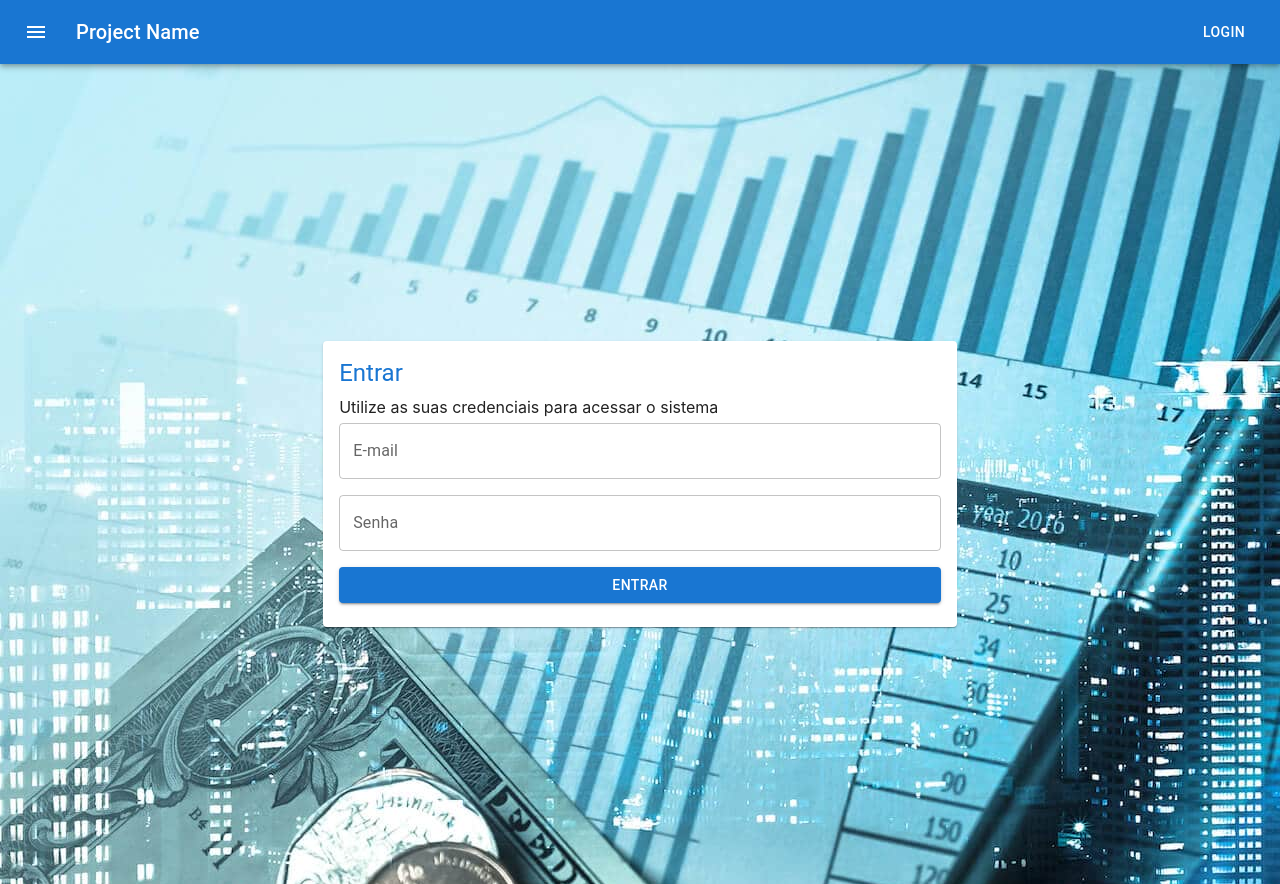
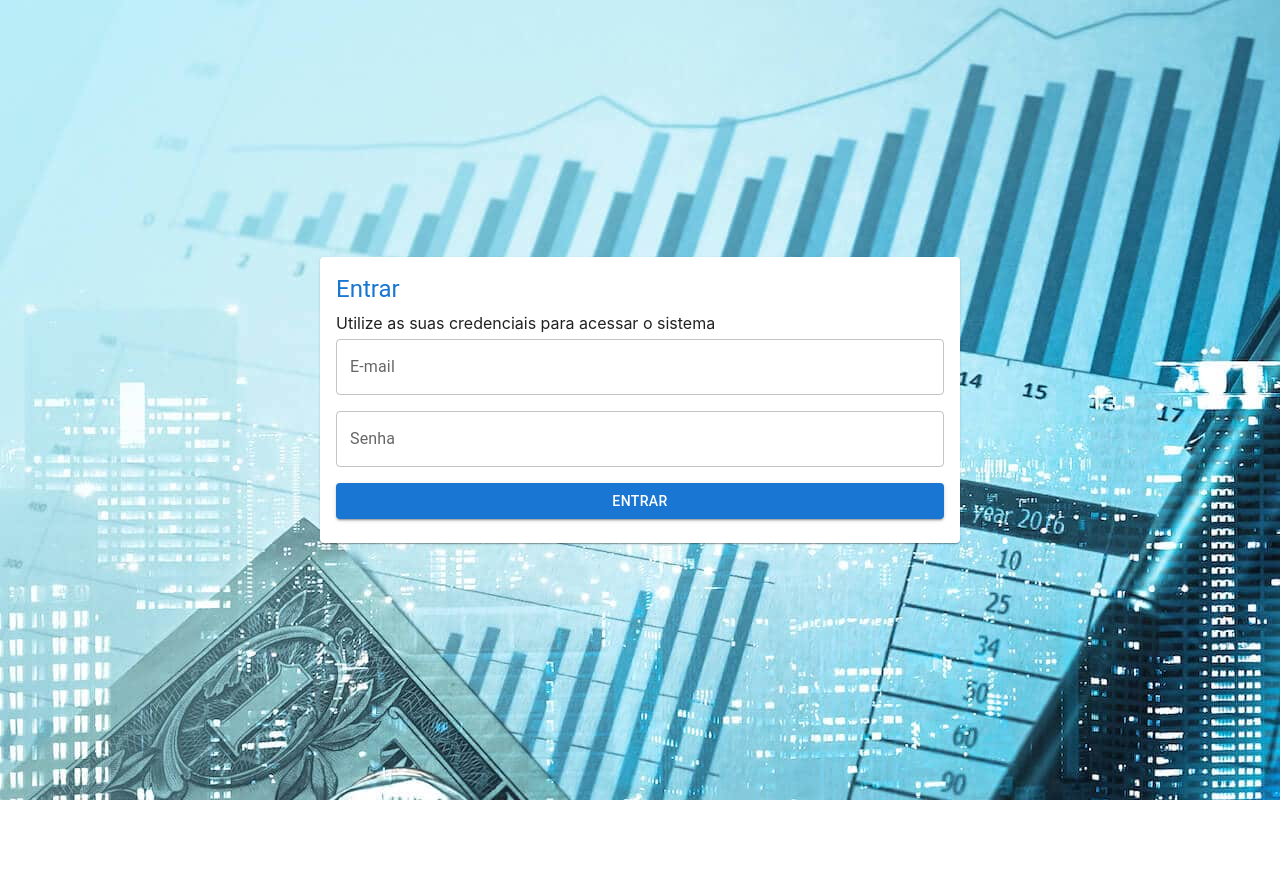
Before and after one commit to pessolatohenrique/finances-control-front, a React (Create React App) app: page /signin in a window 1280 px wide. After the commit the page ends 800 px from the top, so only its background shows below. Built offline with nearby package versions, Linux system fonts and the light colour scheme.

Commit message:
Login - melhorias na estilizacao

```diff
--- a/src/App.js
+++ b/src/App.js
@@ -1,4 +1,4 @@
-import React from "react";
+import React, { useState } from "react";
 import AppBarWrapper from "./components/AppBarWrapper";
 import { BrowserRouter as Router, Switch, Route } from "react-router-dom";
 import ExampleList from "./views/register/ExampleList";
@@ -8,6 +8,12 @@ import NotFound from "./components/NotFound";
 import LoginForm from "./views/register/LoginForm";
 
 function App() {
+  const [token, setToken] = useState();
+
+  if (!token) {
+    return <LoginForm setToken={setToken} />;
+  }
+
   return (
     <Router>
       <AppBarWrapper />
--- a/src/views/register/LoginForm.css
+++ /dev/null
@@ -1,7 +0,0 @@
-body {
-  overflow: hidden;
-}
-
-#root {
-  background-image: url("../../assets//moneyfinance-1.jpg");
-}
--- a/src/views/register/LoginForm.js
+++ b/src/views/register/LoginForm.js
@@ -12,10 +12,9 @@ import { useForm } from "react-hook-form";
 
 import { THEME_COLOR } from "../../constants/default_settings";
 import { REQUIRED_MESSAGE } from "../../constants/messages";
+import moneyImage from "../../assets/moneyfinance-1.jpg";
 
-import "./LoginForm.css";
-
-function LoginForm() {
+function LoginForm({ setToken }) {
   const {
     register,
     handleSubmit,
@@ -24,10 +23,13 @@ function LoginForm() {
   } = useForm();
   const onSubmit = (data) => console.log(data);
 
+  useEffect(() => {
+    // setToken("!21111");
+  });
+
   return (
     <>
-      <Container>
-        <br />
+      {/* <Container> */}
       <Grid
         display="flex"
         flexDirection="column"
@@ -35,8 +37,12 @@ function LoginForm() {
         justifyContent="center"
         alignItems="center"
         minHeight="100vh"
+        sx={{
+          backgroundImage: `url(${moneyImage})`,
+          overflow: "hidden",
+        }}
       >
-          <Card sx={{ width: "55%" }}>
+        <Card sx={{ width: "50%" }}>
           <CardContent>
             <Typography
               gutterBottom
@@ -101,7 +107,7 @@ function LoginForm() {
           </CardContent>
         </Card>
       </Grid>
-      </Container>
+      {/* </Container> */}
     </>
   );
 }
```
Lines whose indentation alone changed are shown as unchanged.
